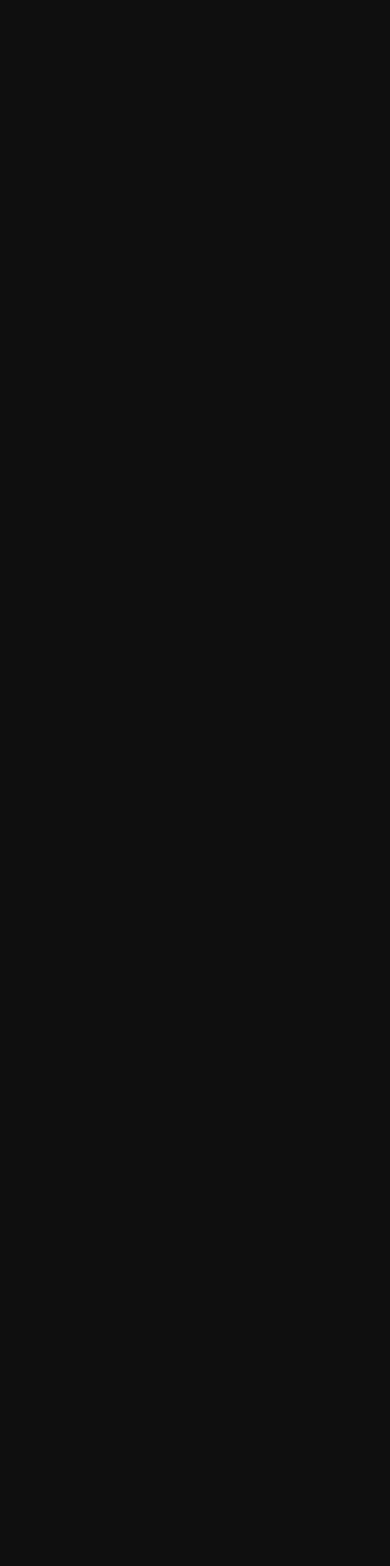
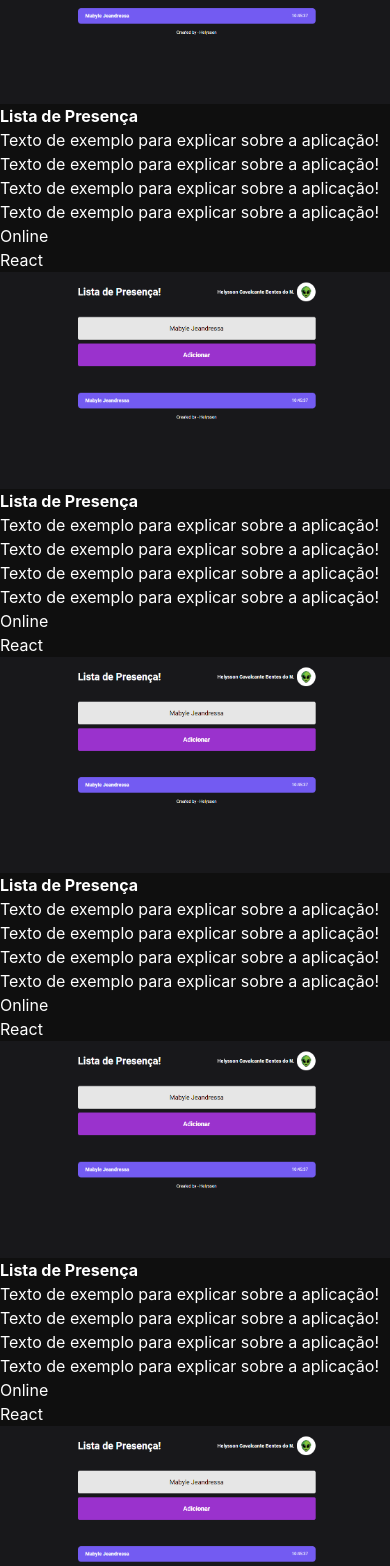
Before and after one commit to HelyssonBN3040/portfolio-rc, a React (Vite) app: page /projects in a window 390 px wide. Shown: the part 400-1966 px from the top of the page. Before the commit the page ends 844 px from the top, so only its background shows below. Built offline with nearby package versions, Linux system fonts and the light colour scheme; no server answers.

Commit message:
adição rodape

```diff
--- a/src/components/CardProjects/CardProject.jsx
+++ b/src/components/CardProjects/CardProject.jsx
@@ -1,27 +1,94 @@
 import React from 'react'
+import ListaPresen from "../../../public/imgProjects/lista-presen.png";
 
 const CardProject = () => {
     return (
-        <div className='flex flex-wrap gap-5 '>
-            <div className='border flex gap-3 flex-col w-72 p-2'> {/*<-- Div criada para separar os cards dos Projetos.*/}
+        <div className='flex flex-wrap gap-5 justify-center'>
+            <div className='border flex gap-3 flex-col w-80 p-4 rounded'> {/*<-- Div criada para separar os cards dos Projetos.*/}
                 <div className='flex flex-col gap-3'>
-                    <h1>Move.it</h1>
-                    <p> Texto de exemplo para explicar sobre a aplicação!
+                    <strong className='text-3xl'>Lista de Presença</strong>
+                    <p className='text-justify'> Texto de exemplo para explicar sobre a aplicação!
                         Texto de exemplo para explicar sobre a aplicação!
                         Texto de exemplo para explicar sobre a aplicação!
                         Texto de exemplo para explicar sobre a aplicação!
                     </p>
                 </div>
                 <div className='flex gap-2 flex-wrap'>
-                    <div><p>Online</p></div>
-                    <div><p>React</p></div>
+                    <div className='bg-green-800 w-16 text-center rounded'><p>Online</p></div>
+                    <div className='bg-blue-700 w-16 text-center rounded'><p>React</p></div>
                 </div>
-                <a href="">
-                    <img src="" alt="Imagem do Projeto" />
+                <a href="https://lista-de-presen-a.vercel.app/">
+                    <img src={ListaPresen} alt="Imagem do Projeto" />
                 </a>
             </div>
-
-
+            <div className='border flex gap-3 flex-col w-80 p-4 rounded'> {/*<-- Div criada para separar os cards dos Projetos.*/}
+                <div className='flex flex-col gap-3'>
+                    <strong className='text-3xl'>Lista de Presença</strong>
+                    <p className='text-justify'> Texto de exemplo para explicar sobre a aplicação!
+                        Texto de exemplo para explicar sobre a aplicação!
+                        Texto de exemplo para explicar sobre a aplicação!
+                        Texto de exemplo para explicar sobre a aplicação!
+                    </p>
+                </div>
+                <div className='flex gap-2 flex-wrap'>
+                    <div className='bg-green-800 w-16 text-center rounded'><p>Online</p></div>
+                    <div className='bg-blue-700 w-16 text-center rounded'><p>React</p></div>
+                </div>
+                <a href="https://lista-de-presen-a.vercel.app/">
+                    <img src={ListaPresen} alt="Imagem do Projeto" />
+                </a>
+            </div>
+            <div className='border flex gap-3 flex-col w-80 p-4 rounded'> {/*<-- Div criada para separar os cards dos Projetos.*/}
+                <div className='flex flex-col gap-3'>
+                    <strong className='text-3xl'>Lista de Presença</strong>
+                    <p className='text-justify'> Texto de exemplo para explicar sobre a aplicação!
+                        Texto de exemplo para explicar sobre a aplicação!
+                        Texto de exemplo para explicar sobre a aplicação!
+                        Texto de exemplo para explicar sobre a aplicação!
+                    </p>
+                </div>
+                <div className='flex gap-2 flex-wrap'>
+                    <div className='bg-green-800 w-16 text-center rounded'><p>Online</p></div>
+                    <div className='bg-blue-700 w-16 text-center rounded'><p>React</p></div>
+                </div>
+                <a href="https://lista-de-presen-a.vercel.app/">
+                    <img src={ListaPresen} alt="Imagem do Projeto" />
+                </a>
+            </div>
+            <div className='border flex gap-3 flex-col w-80 p-4 rounded'> {/*<-- Div criada para separar os cards dos Projetos.*/}
+                <div className='flex flex-col gap-3'>
+                    <strong className='text-3xl'>Lista de Presença</strong>
+                    <p className='text-justify'> Texto de exemplo para explicar sobre a aplicação!
+                        Texto de exemplo para explicar sobre a aplicação!
+                        Texto de exemplo para explicar sobre a aplicação!
+                        Texto de exemplo para explicar sobre a aplicação!
+                    </p>
+                </div>
+                <div className='flex gap-2 flex-wrap'>
+                    <div className='bg-green-800 w-16 text-center rounded'><p>Online</p></div>
+                    <div className='bg-blue-700 w-16 text-center rounded'><p>React</p></div>
+                </div>
+                <a href="https://lista-de-presen-a.vercel.app/">
+                    <img src={ListaPresen} alt="Imagem do Projeto" />
+                </a>
+            </div>
+            <div className='border flex gap-3 flex-col w-80 p-4 rounded'> {/*<-- Div criada para separar os cards dos Projetos.*/}
+                <div className='flex flex-col gap-3'>
+                    <strong className='text-3xl'>Lista de Presença</strong>
+                    <p className='text-justify'> Texto de exemplo para explicar sobre a aplicação!
+                        Texto de exemplo para explicar sobre a aplicação!
+                        Texto de exemplo para explicar sobre a aplicação!
+                        Texto de exemplo para explicar sobre a aplicação!
+                    </p>
+                </div>
+                <div className='flex gap-2 flex-wrap'>
+                    <div className='bg-green-800 w-16 text-center rounded'><p>Online</p></div>
+                    <div className='bg-blue-700 w-16 text-center rounded'><p>React</p></div>
+                </div>
+                <a href="https://lista-de-presen-a.vercel.app/">
+                    <img src={ListaPresen} alt="Imagem do Projeto" />
+                </a>
+            </div>
         </div>
     )
 }
--- /dev/null
+++ b/src/components/Footer/Footer.jsx
@@ -0,0 +1,12 @@
+import React from 'react';
+
+function Footer() {
+    return (
+        <footer className=" text-white my-10 text-center">
+            <p className="text-sm">Portfolio </p>
+            <p className="text-xs">&copy; 2024 Todos os direitos reservados.</p>
+        </footer>
+    );
+}
+
+export default Footer;
--- a/src/pages/Projects/Projects.jsx
+++ b/src/pages/Projects/Projects.jsx
@@ -1,13 +1,15 @@
 import React from 'react'
 import Navbar from '../../components/navbar/TransitionNav'
 import CardProject from '../../components/CardProjects/CardProject'
+import Footer from '../../components/Footer/Footer'
+import BackToTopButton from '../../components/BackToTop/BackToTopButton'
 
 const Projects = () => {
   return (
-    <>
+    <div className='max-w-7xl mx-auto px-4 sm:px-6 lg:px-8'>
       <Navbar />
-      <div className='flex flex-col  mx-12 gap-10'>
-        <div>
+      <div className='flex flex-col gap-10'>
+        <div className='mx-10 '>
           <div>
             <div>
               <p>🔗Portfolio</p>
@@ -16,9 +18,10 @@ const Projects = () => {
           <strong className='text-4xl'>Trabalhos e Projetos</strong>
         </div>
         <CardProject/>
-
       </div>
-    </>
+      <BackToTopButton/>
+      <Footer/>
+    </div>
   )
 }
 
```
Also changed, not shown: public/imgProjects/lista-presen.png (added).
